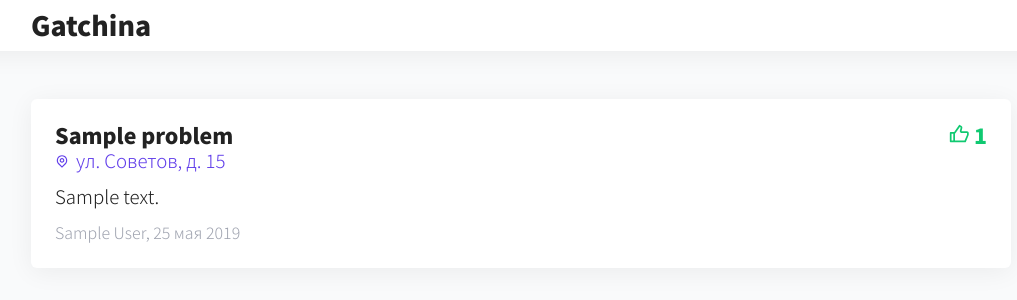
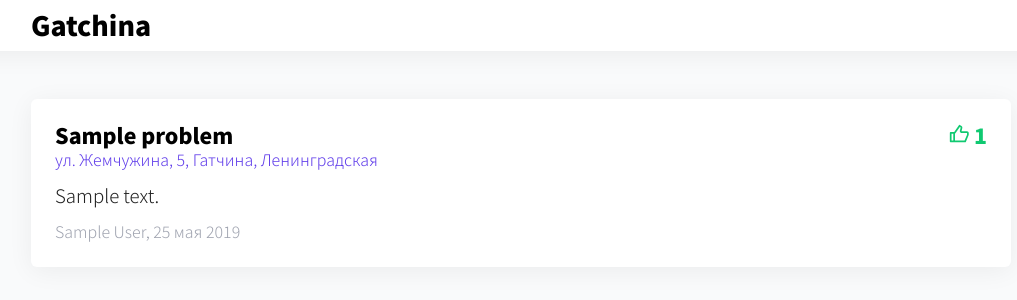
Before and after one commit to saydamir/HackGatchina2019back, a Flask app: page / in a window 1280 px wide. Shown: the top 300 px of the page, without its empty margins (119-1136 px from the left). Run offline with Flask 2, Linux system fonts and the light colour scheme; a database or web service that is not in the repository returns one stand-in record (values such as "Sample title").

Commit message:
added link to issue

```diff
--- a/static/style.css
+++ b/static/style.css
@@ -46,6 +46,11 @@ h1 {
   margin-bottom: 12px;
 }
 
+.card__header-link {
+  text-decoration: none;
+  color: #000;
+}
+
 .card__counter {
   text-align: right;
   color: #10C971;
@@ -58,11 +63,18 @@ h1 {
 }
 
 .card__geo {
-  flex: content;
-  align-items: center;
+  /* flex: content;
+  align-items: center; */
+  font-size: 12pt;
+  font-weight: 300;
+  color: #613EEA;
 }
 
-.card__geo a, .card__geo a:visited {
+.card_geo .ymaps-geolink {
+  color: #613EEA !important;
+}
+
+/* .card__geo a, .card__geo a:visited {
   color: #613EEA;
   font-size: 12pt;
   font-weight: 300;
@@ -73,7 +85,7 @@ h1 {
 .card__geo a:hover {
   color: #613EEA;
   text-decoration: underline;
-}
+} */
 
 
 
--- a/templates/issues.html
+++ b/templates/issues.html
@@ -4,11 +4,17 @@
 <link rel="stylesheet" href="./static/flexboxgrid.min.css">
 <link rel="stylesheet" href="./static/style.css">
 <link href="https://fonts.googleapis.com/css?family=Noto+Sans+SC:300,400,900&display=swap" rel="stylesheet">
+<script src="https://api-maps.yandex.ru/2.1/?lang=ru_RU&load=Geolink" type="text/javascript"></script>
+
 <nav class="head">
   <div class="container">
     <div class="row">
       <div class="col-xs-12">
-        <div class="head__logo">Gatchina<div>
+        <div class="head__logo">
+          <a class="card__header-link" href="#"> <!-- вместо решетки ссылка на корень сайта -->
+            Gatchina
+          </a>
+        <div>
       </div>
     </div>
   </div>
@@ -25,7 +31,9 @@
               <div class="col-xs-9">
                 <h6>
                   <!-- сюда заголовок -->
-                   {{document.title}}
+                  <a class="card__header-link" href="#"> <!-- вместо решетки ссылка на проблему -->
+                    {{document.title}}
+                  </a>
                 </h6>
               </div>
               <div class="col-xs-3 card__counter">
@@ -38,8 +46,9 @@
               <div class="col-xs-12">
                 <div class="card__geo">
                     <!-- сюда адрес -->
-                    <i class="icon icon__geo"></i>
-                    <a href="">ул. Советов, д. 15</a>
+                    <span class="ymaps-geolink">
+                        ул. Жемчужина, 5, Гатчина, Ленинградская
+                    </span>
                 </div>
               </div>
             </div>
```
